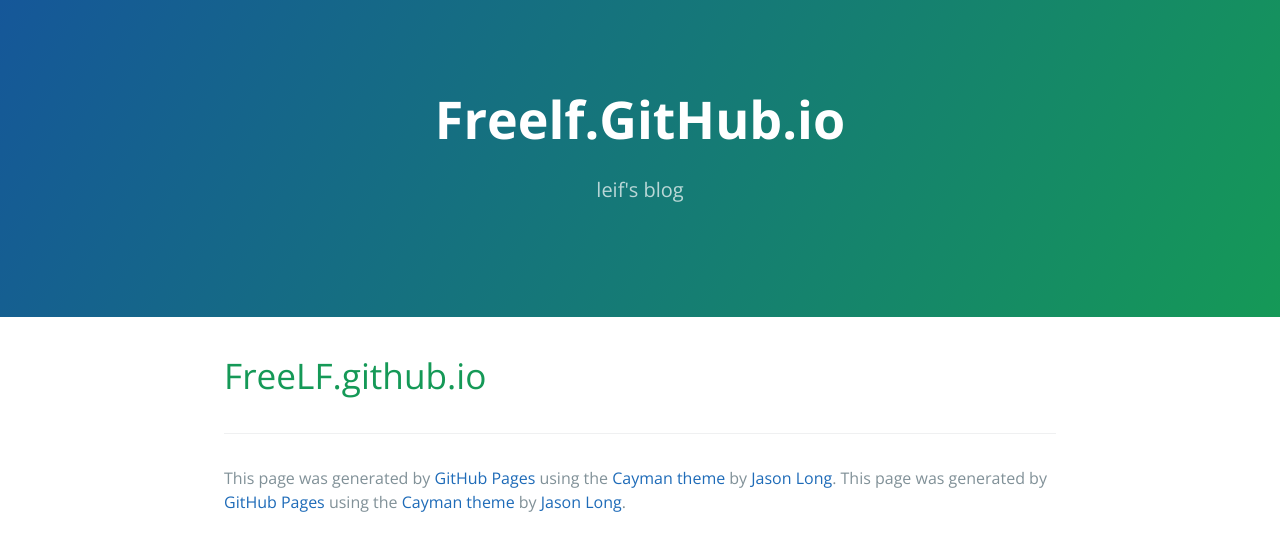
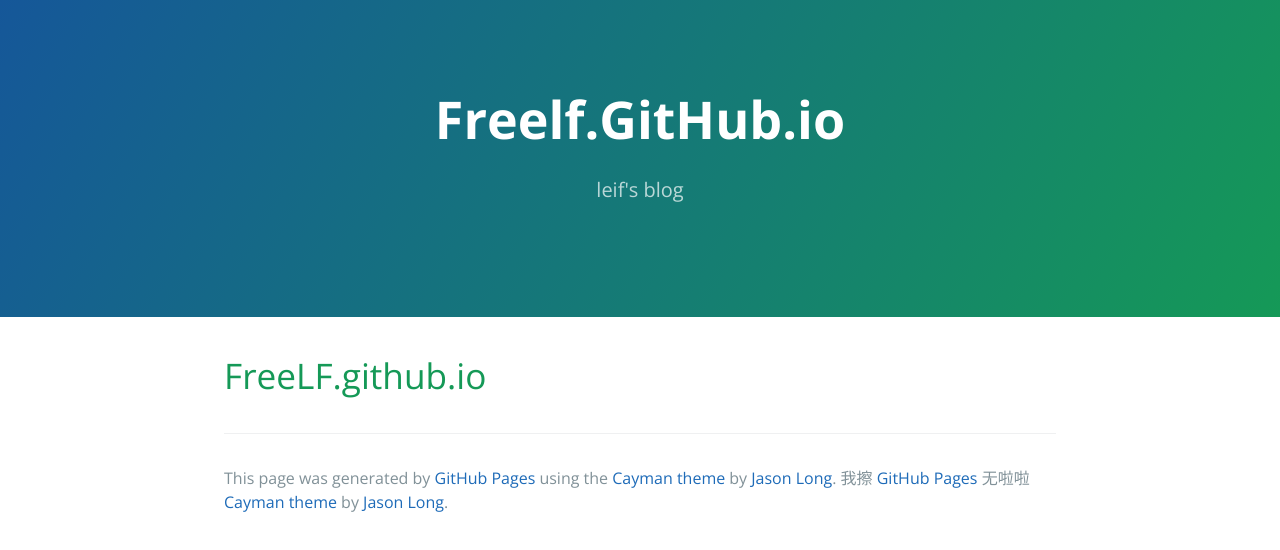
Before and after one commit to FreeLF/FreeLF.github.io, a plain HTML site: page index.html in a window 1280 px wide. Drawn offline with nearby package versions, Linux system fonts and the light colour scheme.

Commit message:
Update index.html

```diff
--- a/index.html
+++ b/index.html
@@ -22,7 +22,7 @@
       <footer class="site-footer">
 
         <span class="site-footer-credits">This page was generated by <a href="https://pages.github.com">GitHub Pages</a> using the <a href="https://github.com/jasonlong/cayman-theme">Cayman theme</a> by <a href="https://twitter.com/jasonlong">Jason Long</a>.</span>
-      <span class="site-footer-credits">This page was generated by <a href="https://pages.github.com">GitHub Pages</a> using the <a href="https://github.com/jasonlong/cayman-theme">Cayman theme</a> by <a href="https://twitter.com/jasonlong">Jason Long</a>.</span>
+      <span class="site-footer-credits">我擦 <a href="https://github.com/FreeLF/FreeLF.github.io/blob/master/charles/Charles%20%E6%8A%93%E5%8C%85%E5%87%86%E5%A4%87%E8%BF%87%E7%A8%8B.md">GitHub Pages</a> 无啦啦 <a href="https://github.com/jasonlong/cayman-theme">Cayman theme</a> by <a href="https://twitter.com/jasonlong">Jason Long</a>.</span>
 
       </footer>
 
```
